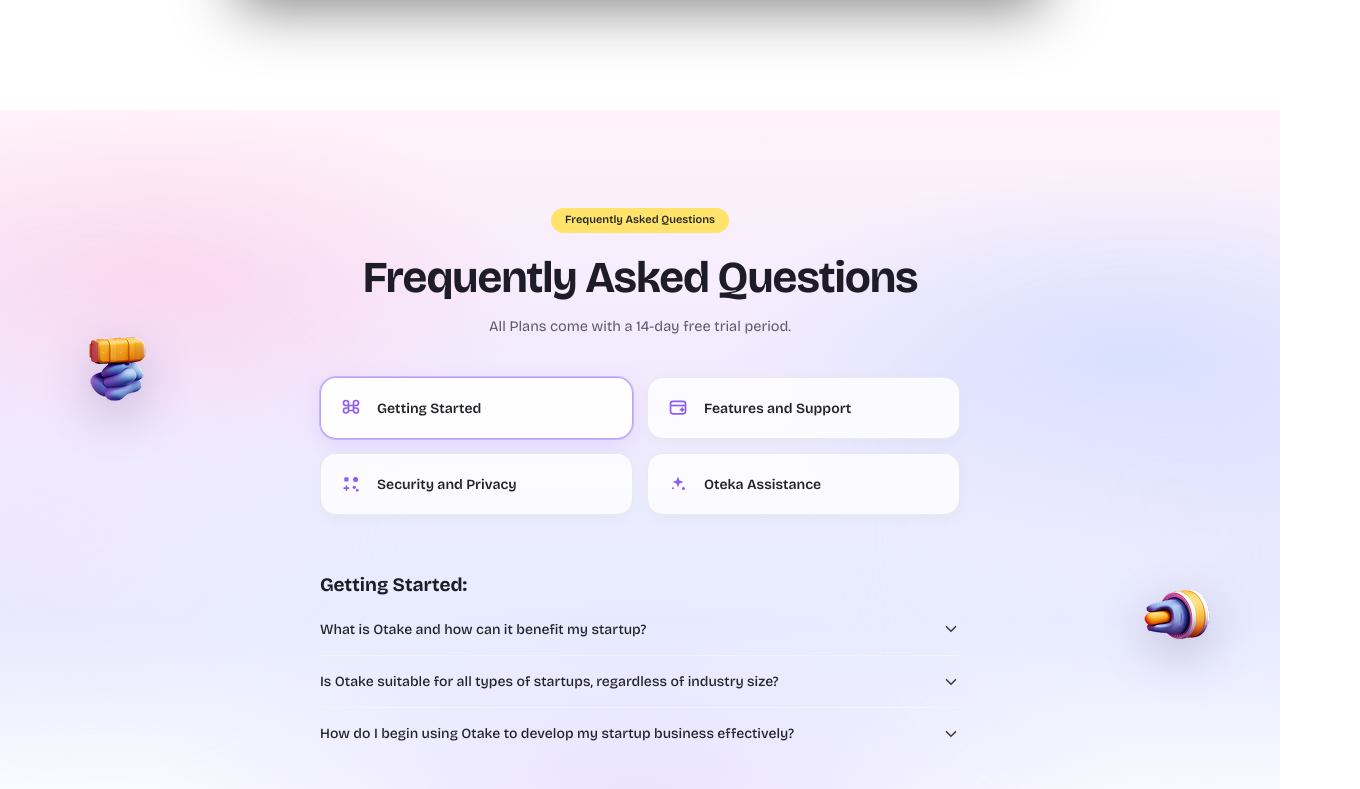
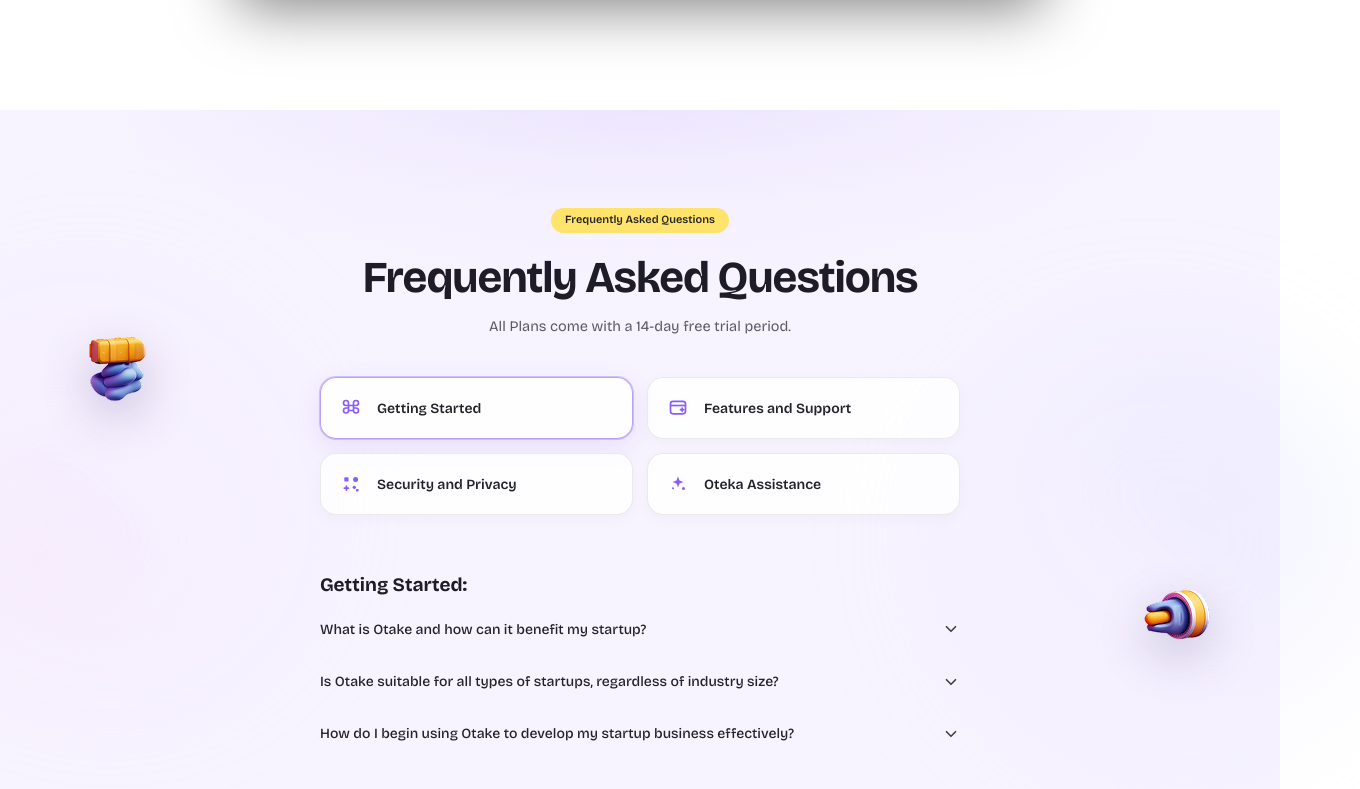
Before and after one commit to priyansh-kevalon/Otake-Website-Design, a React (Vite) app in the folder frontend/: page / in a window 1280 px wide. Shown: the part 6051-6840 px from the top of the page, 1360 px wide, since content can reach past the window. Built offline with nearby package versions, Linux system fonts and the light colour scheme.

Commit message:
feat: update styling for FAQ section with new background gradients for enhanced visual appeal

```diff
--- a/frontend/src/index.css
+++ b/frontend/src/index.css
@@ -235,30 +235,29 @@
 
 .otake-faq {
   position: relative;
-  overflow: hidden;
-  background-color: #ffffff;
+  background-color: #f7f3ff;
   background-image:
+    linear-gradient(
+      180deg,
+      rgba(255, 255, 255, 0) 0%,
+      rgba(247, 243, 255, 0.6) 12%,
+      #f7f3ff 40%,
+      #f7f3ff 100%
+    ),
     radial-gradient(
-      ellipse 42% 34% at 12% 24%,
-      rgba(255, 199, 228, 0.58) 0%,
+      ellipse 60% 40% at 50% 0%,
+      rgba(225, 215, 255, 0.5) 0%,
+      transparent 70%
+    ),
+    radial-gradient(
+      ellipse 30% 28% at 5% 50%,
+      rgba(255, 210, 234, 0.32) 0%,
       transparent 72%
     ),
     radial-gradient(
-      ellipse 44% 36% at 88% 34%,
-      rgba(196, 216, 255, 0.58) 0%,
+      ellipse 30% 28% at 95% 50%,
+      rgba(207, 222, 255, 0.32) 0%,
       transparent 72%
-    ),
-    radial-gradient(
-      ellipse 52% 38% at 50% 94%,
-      rgba(224, 212, 255, 0.62) 0%,
-      transparent 74%
-    ),
-    linear-gradient(
-      180deg,
-      #fff2f9 0%,
-      #f2ebff 36%,
-      #e7ecff 70%,
-      #ffffff 100%
     );
 }
 
```
